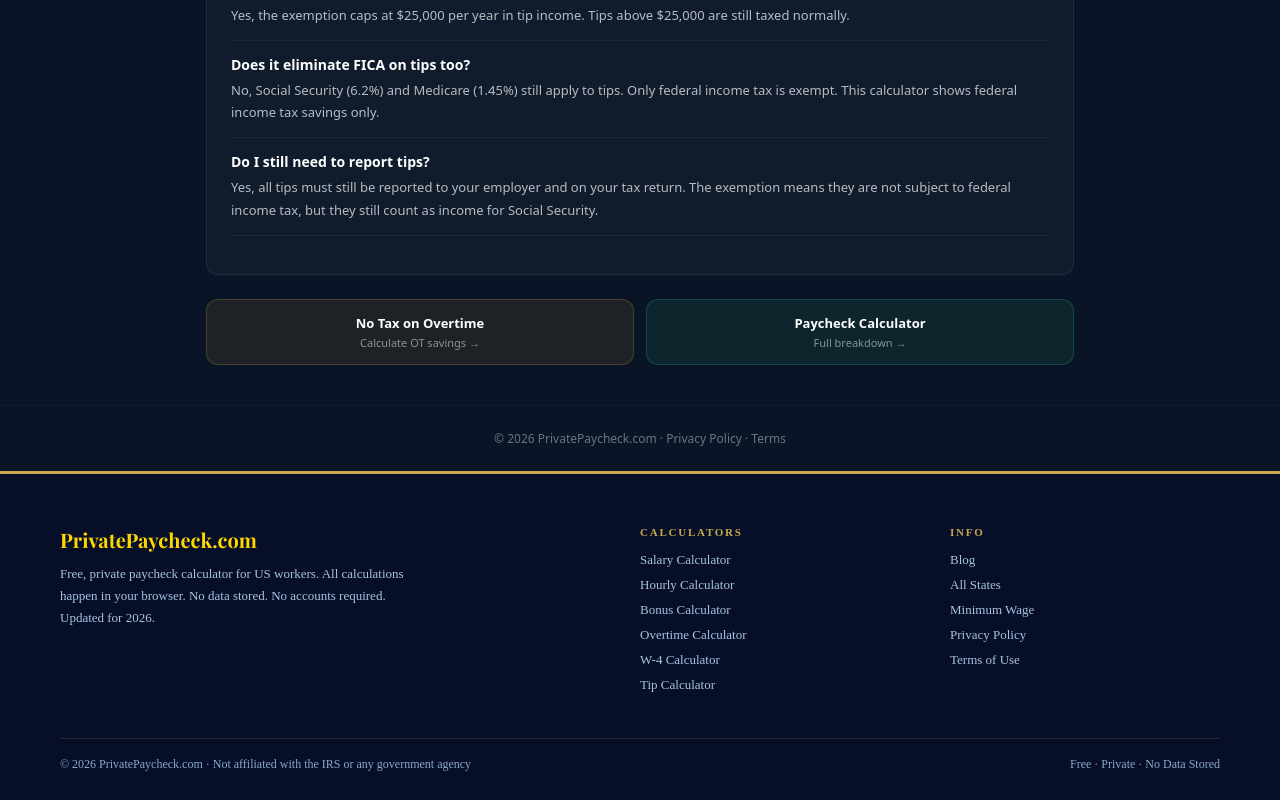
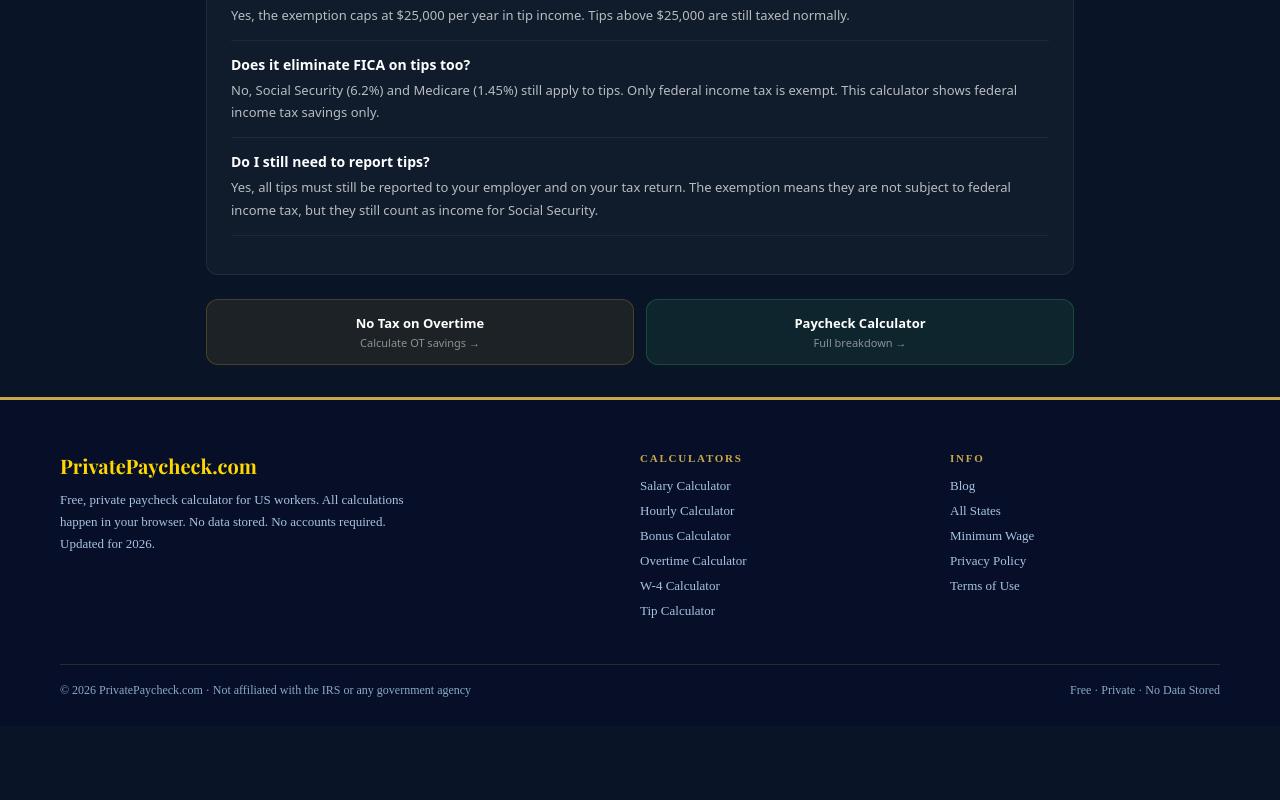
Before and after one commit to devqrcraft-ui/privatepaycheck, a Next.js app: page /no-tax-on-tips-calculator in a window 1280 px wide. Shown: the part 1111-1911 px from the top of the page. After the commit the page ends 1837 px from the top, so only its background shows below. Built offline with nearby package versions, Linux system fonts and the light colour scheme.

Commit message:
fix: remove duplicate local footer from tips calculator page

```diff
--- a/src/app/no-tax-on-tips-calculator/page.tsx
+++ b/src/app/no-tax-on-tips-calculator/page.tsx
@@ -125,9 +125,7 @@ export default function NoTaxOnTipsCalculator() {
           </Link>
         </div>
       </div>
-      <footer style={{ textAlign: 'center', padding: '24px', fontSize: '12px', opacity: 0.4, borderTop: '1px solid rgba(255,255,255,0.06)', marginTop: '8px' }}>
-        &copy; 2026 PrivatePaycheck.com &middot; <Link href="/privacy-policy" style={{ color: 'inherit' }}>Privacy Policy</Link> &middot; <Link href="/terms" style={{ color: 'inherit' }}>Terms</Link>
-      </footer>
+
     </div>
   );
 }
--- a/src/app/unemployment-calculator/[state]/page.tsx
+++ b/src/app/unemployment-calculator/[state]/page.tsx
@@ -61,6 +61,7 @@ const STATE_DATA: Record<string, { name: string; maxWeekly: number; maxWeeks: nu
   "vermont": { name: "Vermont", maxWeekly: 583, maxWeeks: 26, rate: 50, waitWeek: false, stateIncomeTax: 8.75 },
   "virginia": { name: "Virginia", maxWeekly: 378, maxWeeks: 12, rate: 50, waitWeek: false, stateIncomeTax: 5.75 },
   "washington": { name: "Washington", maxWeekly: 1019, maxWeeks: 26, rate: 60, waitWeek: false, stateIncomeTax: 0 },
+  "washington-dc": { name: "Washington DC", maxWeekly: 444, maxWeeks: 26, rate: 50, waitWeek: false, stateIncomeTax: 4.0 },
   "west-virginia": { name: "West Virginia", maxWeekly: 424, maxWeeks: 26, rate: 55, waitWeek: false, stateIncomeTax: 6.5 },
   "wisconsin": { name: "Wisconsin", maxWeekly: 370, maxWeeks: 26, rate: 40, waitWeek: false, stateIncomeTax: 5.3 },
   "wyoming": { name: "Wyoming", maxWeekly: 508, maxWeeks: 26, rate: 40, waitWeek: false, stateIncomeTax: 0 },
```
